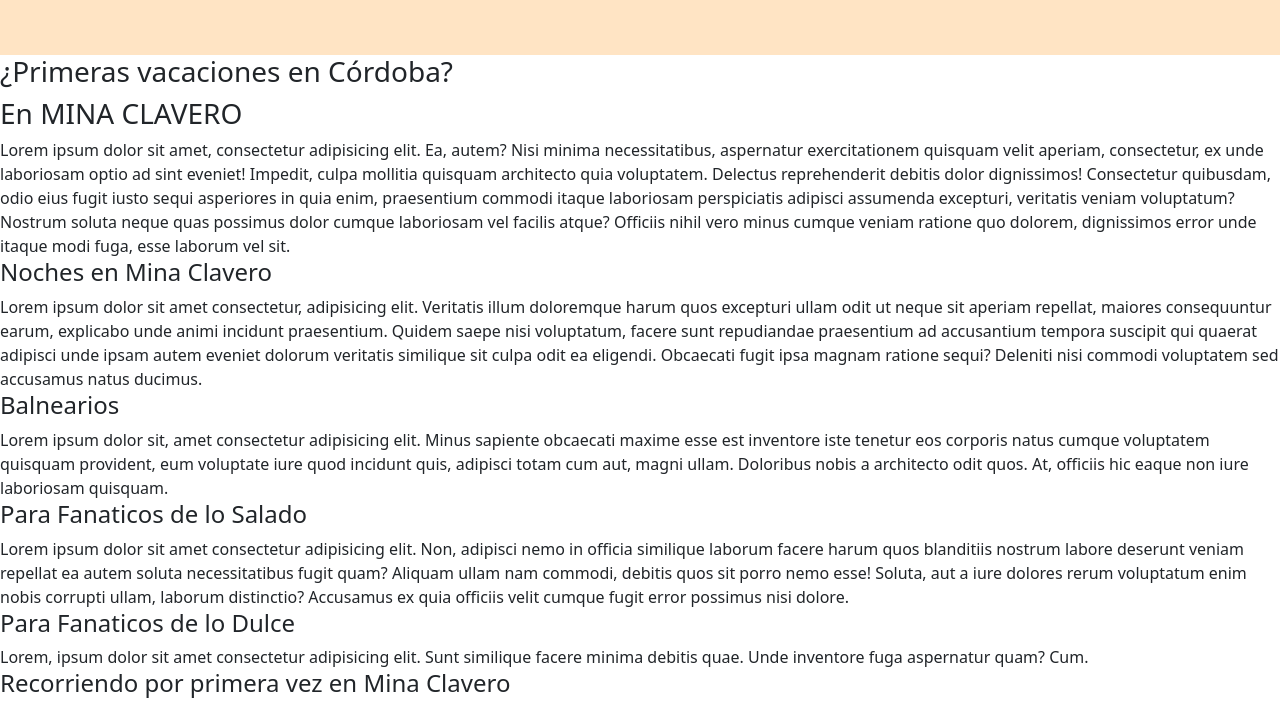
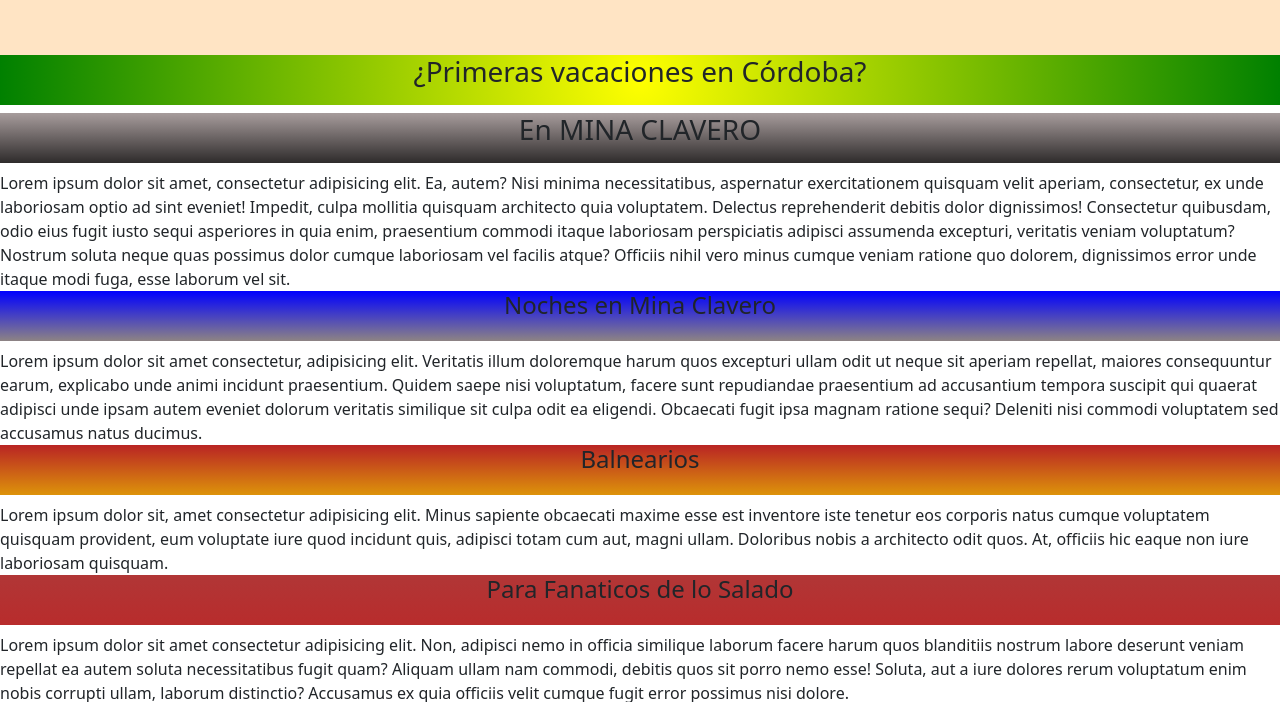
Before and after one commit to Facundo0623/Page-Blog-Cordoba, a website: page pages/primeras-vacaiones.html in a window 1280 px wide. Shown: the part 95-797 px from the top of the page. Drawn offline with nearby package versions, Linux system fonts and the light colour scheme.

Commit message:
mejoras3

```diff
--- /dev/null
+++ b/SASS/_primeras-vacaciones.scss
@@ -0,0 +1,61 @@
+//GRADIENTES VARIOS PARA PRIMERAS VACACIONES//
+
+
+.gradiente-radial1 {
+
+    display: flex;
+    justify-content: center;
+    height: 50px;
+    width: 100%;
+    background-image: radial-gradient(circle, yellow, green);
+
+}
+
+.gradiente1 {
+    display: flex;
+    justify-content: center;
+    height: 50px;
+    width: 100%;
+    background-image: linear-gradient(rgb(167, 156, 156), rgb(46, 43, 43));
+}
+
+.gradiente2 {
+    display: flex;
+    justify-content: center;
+    height: 50px;
+    width: 100%;
+    background-image: linear-gradient(blue, rgba(104, 91, 91, 0.753));
+}
+
+.gradiente3 {
+    display: flex;
+    justify-content: center;
+    height: 50px;
+    width: 100%;
+    background-image: linear-gradient(rgb(185, 36, 36), rgb(221, 147, 10));
+
+}
+
+.gradiente4 {
+    display: flex;
+    justify-content: center;
+    height: 50px;
+    width: 100%;
+    background-image: linear-gradient(rgb(177, 54, 54), rgb(184, 44, 44));
+}
+
+.gradiente5 {
+    display: flex;
+    justify-content: center;
+    height: 50px;
+    width: 100%;
+    background-image: linear-gradient(rgb(189, 189, 73), rgb(252, 170, 18));
+}
+
+.gradiente6 {
+    display: flex;
+    justify-content: center;
+    height: 50px;
+    width: 100%;
+    background-image: linear-gradient(rgb(16, 207, 221), rgb(231, 239, 241));
+}
--- a/SASS/style.scss
+++ b/SASS/style.scss
@@ -8,6 +8,9 @@
 
 //IMPORT GRILLA-BALNEARIOS//
 @import "grilla";
+
+//IMPORT PARA PRIMERAS VACAIONES//
+@import "primeras-vacaciones";
 
 
 *{
--- /dev/null
+++ b/git-ignore.txt
@@ -0,0 +1,3 @@
+Si NODE les crea una carpeta NODE,
+creamos en la razin un ".git_ignore" y dentro
+escribimos la siguiente linea /node_modules
--- a/pages/primeras-vacaiones.html
+++ b/pages/primeras-vacaiones.html
@@ -28,29 +28,29 @@
                 </ul>
             </nav>
         </header>
-            <h3>¿Primeras vacaciones en Córdoba?</h3>
+            <h3 class="gradiente-radial1">¿Primeras vacaciones en Córdoba?</h3>
 
-            <h3>En MINA CLAVERO</h3>
+            <h3 class="gradiente1">En MINA CLAVERO</h3>
 
                 Lorem ipsum dolor sit amet, consectetur adipisicing elit. Ea, autem? Nisi minima necessitatibus, aspernatur exercitationem quisquam velit aperiam, consectetur, ex unde laboriosam optio ad sint eveniet! Impedit, culpa mollitia quisquam architecto quia voluptatem. Delectus reprehenderit debitis dolor dignissimos! Consectetur quibusdam, odio eius fugit iusto sequi asperiores in quia enim, praesentium commodi itaque laboriosam perspiciatis adipisci assumenda excepturi, veritatis veniam voluptatum? Nostrum soluta neque quas possimus dolor cumque laboriosam vel facilis atque? Officiis nihil vero minus cumque veniam ratione quo dolorem, dignissimos error unde itaque modi fuga, esse laborum vel sit.
 
-            <h4>Noches en Mina Clavero</h4>
+            <h4 class="gradiente2">Noches en Mina Clavero</h4>
 
             Lorem ipsum dolor sit amet consectetur, adipisicing elit. Veritatis illum doloremque harum quos excepturi ullam odit ut neque sit aperiam repellat, maiores consequuntur earum, explicabo unde animi incidunt praesentium. Quidem saepe nisi voluptatum, facere sunt repudiandae praesentium ad accusantium tempora suscipit qui quaerat adipisci unde ipsam autem eveniet dolorum veritatis similique sit culpa odit ea eligendi. Obcaecati fugit ipsa magnam ratione sequi? Deleniti nisi commodi voluptatem sed accusamus natus ducimus.
 
-            <h4>Balnearios</h4>
+            <h4 class="gradiente3">Balnearios</h4>
 
             Lorem ipsum dolor sit, amet consectetur adipisicing elit. Minus sapiente obcaecati maxime esse est inventore iste tenetur eos corporis natus cumque voluptatem quisquam provident, eum voluptate iure quod incidunt quis, adipisci totam cum aut, magni ullam. Doloribus nobis a architecto odit quos. At, officiis hic eaque non iure laboriosam quisquam.
 
-            <h4>Para Fanaticos de lo Salado</h4>
+            <h4 class="gradiente4">Para Fanaticos de lo Salado</h4>
 
             Lorem ipsum dolor sit amet consectetur adipisicing elit. Non, adipisci nemo in officia similique laborum facere harum quos blanditiis nostrum labore deserunt veniam repellat ea autem soluta necessitatibus fugit quam? Aliquam ullam nam commodi, debitis quos sit porro nemo esse! Soluta, aut a iure dolores rerum voluptatum enim nobis corrupti ullam, laborum distinctio? Accusamus ex quia officiis velit cumque fugit error possimus nisi dolore.
 
-            <h4>Para Fanaticos de lo Dulce</h4>
+            <h4 class="gradiente5">Para Fanaticos de lo Dulce</h4>
 
             Lorem, ipsum dolor sit amet consectetur adipisicing elit. Sunt similique facere minima debitis quae. Unde inventore fuga aspernatur quam? Cum.
 
-            <h4>Recorriendo por primera vez en Mina Clavero</h4>
+            <h4 class="gradiente6">Recorriendo por primera vez en Mina Clavero</h4>
 
             Lorem ipsum dolor sit amet consectetur, adipisicing elit. Dolorem distinctio molestias a optio magni asperiores sapiente temporibus quos! Aliquam ratione dicta, atque provident perferendis maxime numquam nesciunt! Voluptatem ratione cum culpa consequatur suscipit eligendi officia quia placeat esse excepturi veritatis, iste laborum quam sed, labore maxime mollitia rerum error. Nobis nemo ab quasi eos sit laborum expedita minima harum rem, aperiam ipsa debitis illum neque at totam voluptatem doloremque iure?
 
```
Also changed, not shown: index.html (+3 -1 lines), pages/ayuda.html (+1 -1 lines), pages/balnearios.html (+1 -1 lines), pages/lugares-turisticos.html (+1 -1 lines), css/style.css, 2 other files.
